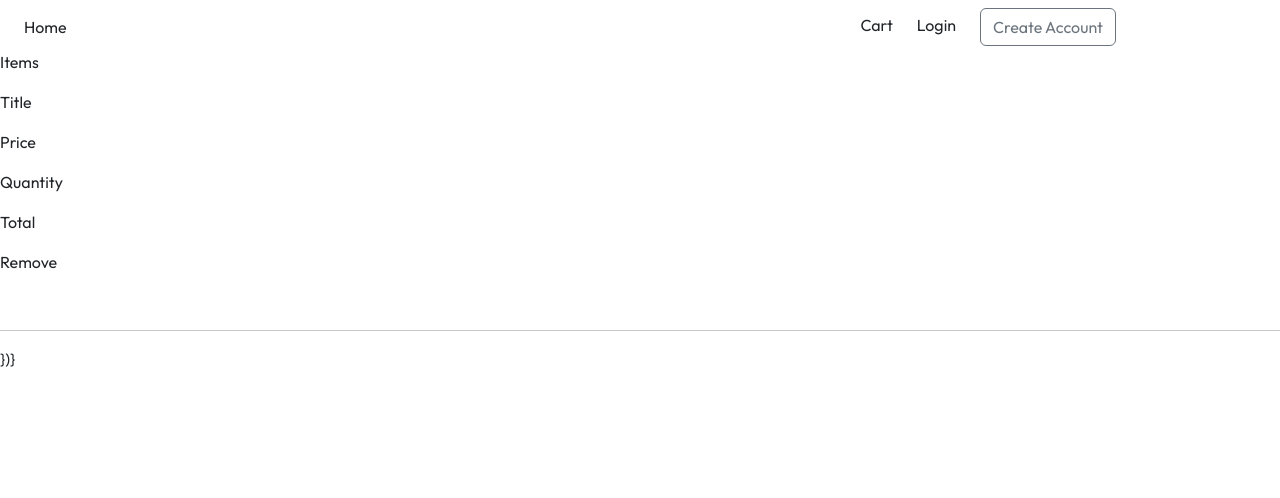
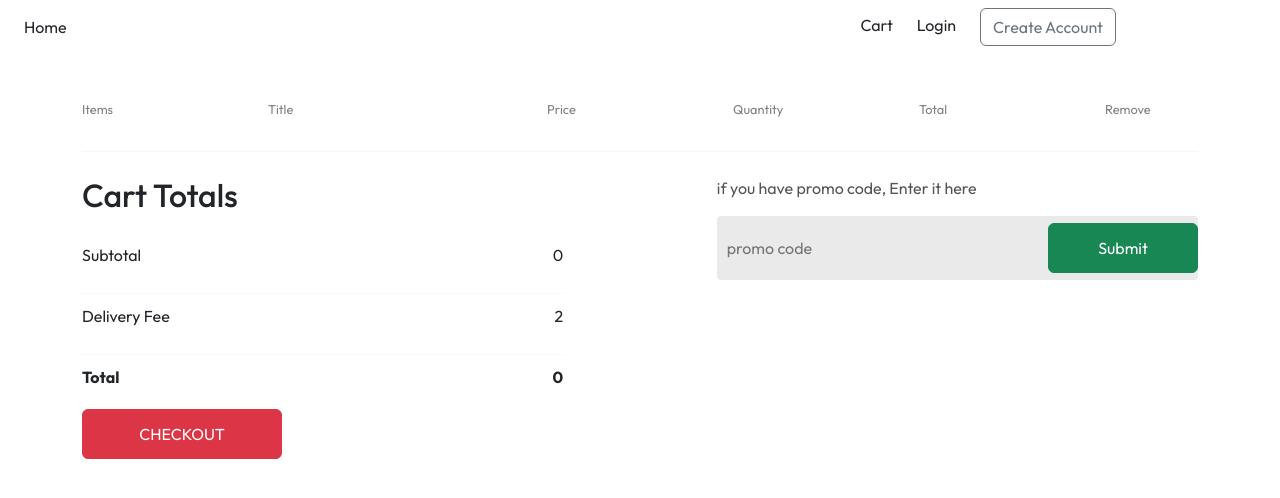
Before and after one commit to Makcollins/Food-Delivery-App, a React (Vite) app in the folder client/: page /cart in a window 1280 px wide. Shown: the top 498 px of the page. Built offline with nearby package versions, Linux system fonts and the light colour scheme.

Commit message:
version 5 - cart page

```diff
--- a/client/src/assets/assets.js
+++ b/client/src/assets/assets.js
@@ -78,7 +78,7 @@ export const food_list =[
         category: "drinks"
     },
     {
-        _id: "3",
+        _id: "6",
         name: "Cake",
         "aggregate_rating": 4.5,
         image: cake,
@@ -87,7 +87,7 @@ export const food_list =[
         category: "Cakes"
     },
     {
-        _id: "4",
+        _id: "7",
         name: "Toast",
         "aggregate_rating": 4.2,
         image: toast,
@@ -96,7 +96,7 @@ export const food_list =[
         category: "Breakfast"
     },
     {
-        _id: "5",
+        _id: "8",
         name: "Juice",
         "aggregate_rating": 4.6,
         image: juice,
--- a/client/src/components/FoodItem.jsx
+++ b/client/src/components/FoodItem.jsx
@@ -1,23 +1,24 @@
-import React, { useState } from 'react'
+import React, { useContext, useState } from 'react'
 import './styles/FoodItem.css'
 import { FaStar } from "react-icons/fa";
 import { IoMdAddCircleOutline, IoMdRemoveCircleOutline } from "react-icons/io";
+import { StoreContext } from '../context/StoreContext';
 
 const FoodItem = ({ id, name, image,aggregate_rating, price, description }) => {
 
-    const [itemCount, setItemCount] = useState(0)
+    const {cartItems,addToCart,removeFromCart} = useContext(StoreContext);
     return (
         <div className='food-item shadow p-3 mb-5 bg-body rounded'>
             <div className="food-item-img-container p-3 h-60 rounded">
                 <img className='food-item-img h-60 d-block' src={image} alt="" />
             </div>
             {
-                    !itemCount
-                        ? <IoMdAddCircleOutline onClick={() => setItemCount(prev => prev + 1)} /> :
+                    !cartItems[id]
+                        ? <IoMdAddCircleOutline onClick={() =>addToCart(id)} /> :
                         <div className='food-item-counter d-flex align-items-center'>
-                            <IoMdRemoveCircleOutline onClick={() => setItemCount(prev => prev - 1)} />
-                            <p>{itemCount}</p>
-                            <IoMdAddCircleOutline onClick={() => setItemCount(prev => prev + 1)} />
+                            <IoMdRemoveCircleOutline onClick={() => removeFromCart(id)} />
+                            <p>{cartItems[id]}</p>
+                            <IoMdAddCircleOutline onClick={() =>addToCart(id)} />
                         </div>
                 }
             <div className="food-item-text">
--- a/client/src/components/styles/Wallpaper.css
+++ b/client/src/components/styles/Wallpaper.css
@@ -1,48 +1,38 @@
-
-
-@media only screen and (max-width: 600px) {
-    .header{
-        height: 80vh;
+.header {
+    height: 34vw;
+    margin: 0 auto 30px;
     min-width: 320px;
     background: url('wall4.jpg') no-repeat;
     background-size: cover;
     position: relative;
 }
+
 input {
     padding: 12px 20px;
     margin: 8px 0;
     box-sizing: border-box;
-        border: 0;
+    border: none;
+    outline: none;
 }
+
+@media only screen and (max-width: 600px) {
+    .header {
+        height: 80vh;
+
     }
+
+}
+
 @media only screen and (min-width: 600px) {
-    .header{
+    .header {
         height: 60vw;
-        margin:0 auto 30px;
-        background: url('wall4.jpg') no-repeat;
-        background-size: cover;
-        position: relative;
     }
-    input {
-        padding: 12px 20px;
-        margin: 8px 0;
-        box-sizing: border-box;
-        border: 0;
-    }
+
 }
 
 @media only screen and (min-width: 768px) {
-    .header{
+    .header {
         height: 34vw;
-        margin:0 auto 30px;
-        background: url('wall4.jpg') no-repeat;
-        background-size: cover;
-        position: relative;
     }
-    input {
-        padding: 12px 20px;
-        margin: 8px 0;
-        box-sizing: border-box;
-        border: 0;
+
 }
-}
--- a/client/src/context/StoreContext.jsx
+++ b/client/src/context/StoreContext.jsx
@@ -1,18 +1,49 @@
-import { createContext } from "react";
+import { createContext, useEffect, useState } from "react";
 import { food_list } from "../assets/assets";
 
- export const StoreContext = createContext(null)
+export const StoreContext = createContext(null)
 
- const StoreContextProvider = (props) => {
+const StoreContextProvider = (props) => {
+
+    const [cartItems, setCartItems] = useState({});
+
+    const addToCart = (itemId) => {
+        if (!cartItems[itemId]) {
+            setCartItems((prev) => ({ ...prev, [itemId]: 1 }))
+        }
+        else {
+            setCartItems((prev) => ({ ...prev, [itemId]: prev[itemId] + 1 }))
+        }
+    }
+    const removeFromCart = (itemId) => {
+        setCartItems((prev) => ({ ...prev, [itemId]: prev[itemId] - 1 }))
+    }
+
+    const getTotalAmount = () => {
+        let totalAmount = 0
+        for (const item in cartItems) {
+            if (cartItems[item] > 0) {
+                let itemInfo = food_list.find((product) => product._id === item);
+                totalAmount += itemInfo.price * cartItems[item]
+            }
+
+        }
+        return totalAmount;
+    }
 
     const contextValue = {
-       food_list
+        food_list,
+        cartItems,
+        setCartItems,
+        addToCart,
+        removeFromCart,
+        getTotalAmount
     }
-    return(
+    return (
         <StoreContext.Provider value={contextValue}>
             {props.children}
         </StoreContext.Provider>
     )
- }
+}
 
- export default StoreContextProvider;
+export default StoreContextProvider;
--- a/client/src/pages/Cart/Cart.css
+++ b/client/src/pages/Cart/Cart.css
@@ -1,4 +1,77 @@
 .cart  {
     position: relative;
-    top: 50px;;
+    top: 100px;
 }
+
+.cart-items-title {
+    display: grid;
+    grid-template-columns: 1fr 1.5fr 1fr 1fr 1fr 0.5fr;
+    align-items: center;
+    color: grey;
+    font-size: max(1vw,12px);
+}
+.cart-items-item {
+    margin: 10px 0;
+    color: black;
+}
+.cart-items-item img{
+    width: 50px;
+    max-height: 30px;
+}
+hr{
+    height: 1px;
+    background-color: #e2e2e2;
+    border: none;
+}
+.cart-items-item .cross{
+    cursor: pointer;
+}
+.cart-bottom{
+    /* display: flex;
+    justify-content: space-between; */
+    gap: max(12vw,20px);
+}
+.cart-total{
+    flex: 1;
+    gap: 20px;
+}
+.cart-total-detail{
+    color: #555
+}
+.cart-total hr{
+    margin: 10px 0;
+}
+.cart-total button{
+    width: max(15vw,200px);
+    padding: 12px 0;
+}
+.cart-promocode{
+    flex: 1;
+}
+.cart-promocode p{
+    color: #555;
+}
+.cart-promocode-input{
+    margin-top: 10px;
+    padding: 0px;
+    background-color:#eaeaea ;
+    border-radius: 4px;
+}
+.cart-promocode-input input{
+    background-color: transparent;
+    border: none;
+    outline: none;
+    padding-left: 10px;
+}
+.cart-promocode-input button{
+    width: max(10vw,150px);
+    padding: 12px 5px;
+}
+@media only screen and (max-width: 768px) {
+    .cart-bottom{
+        flex-direction: column-reverse;
+    }
+    .cart-promocode{
+        justify-content: start;
+    }
+}
--- a/client/src/pages/Cart/Cart.jsx
+++ b/client/src/pages/Cart/Cart.jsx
@@ -1,13 +1,14 @@
 import React, { useContext } from 'react'
 import { StoreContext } from '../../context/StoreContext';
 import './Cart.css'
+import { VscChromeClose } from 'react-icons/vsc';
 
 const Cart = () => {
 
   const { cartItems, food_list, removeFromCart } = useContext(StoreContext);
 
   return (
-    <div className='cart'>
+    <div className='cart container'>
       <div className="cart-items">
         <div className="cart-items-title">
           <p>Items</p>
@@ -17,17 +18,58 @@ const Cart = () => {
           <p>Total</p>
           <p>Remove</p>
         </div>
-        <br />
         <hr />
-        {/* {food_list.map((item, index) => {
+        {food_list.map((item, index) => {
           if (cartItems[item._id] > 0) {
             return (
-              <div className="cart-items-title cart-items-item">
-                <p>{item.name}</p>
+              <div>
+                <div className="cart-items-title cart-items-item">
+                  <img src={item.image} alt="" />
+                  <p>{item.name}</p>
+                  <p>${item.price}</p>
+                  <p>{cartItems[item._id]}</p>
+                  <p>${item.price * cartItems[item._id]}</p>
+                  <p onClick={()=>removeFromCart(item._id)} className='cross'><VscChromeClose /></p>
+                </div>
+                <hr />
               </div>
             )
-          } */}
+          }
         })}
+      </div>
+      <div className="cart-bottom mt-4 d-flex justify-content-between">
+        {/* DELIVERY */}
+        <div className="cart-total d-flex flex-column">
+          <h2>Cart Totals</h2>
+          <div>
+            <div className="cart-total-details d-flex justify-content-between">
+              <p>Subtotal</p>
+              <p>{0}</p>
+            </div>
+            <hr/>
+            <div className="cart-total-details d-flex justify-content-between">
+              <p>Delivery Fee</p>
+              <p>{2}</p>
+            </div>
+            <hr />
+            <div className="cart-total-details d-flex justify-content-between">
+              <b>Total</b>
+              <b>{0}</b>
+            </div>
+          </div>
+          <button className='btn btn-danger'>CHECKOUT</button>
+        </div>
+
+        {/* PROMO CODE */}
+        <div className="cart-promocode">
+          <div>
+            <p>if you have promo code, Enter it here</p>
+            <div className="cart-promocode-input d-flex justify-content-between align-items-center">
+              <input type="text" placeholder='promo code' />
+              <button className='btn btn-success'>Submit</button>
+            </div>
+          </div>
+        </div>
       </div>
     </div>
   )
```
Lines whose indentation alone changed are shown as unchanged.
